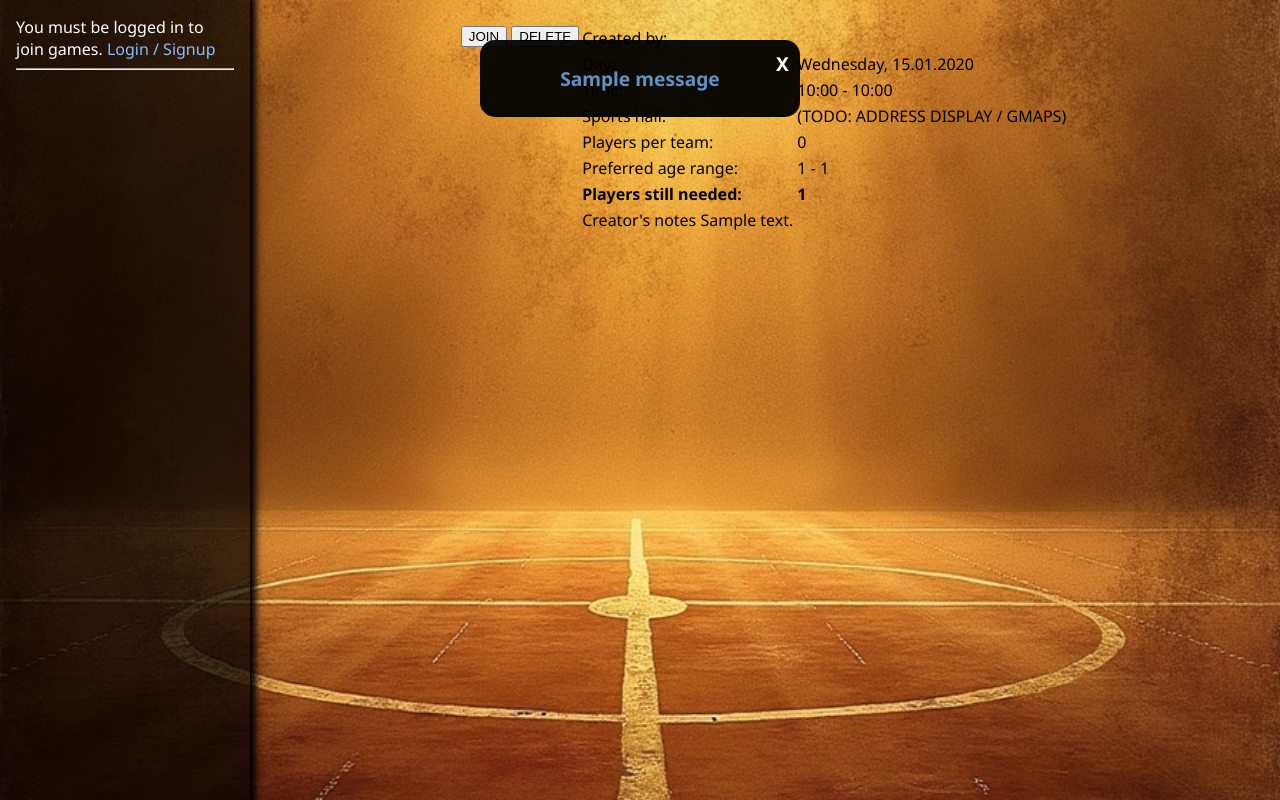
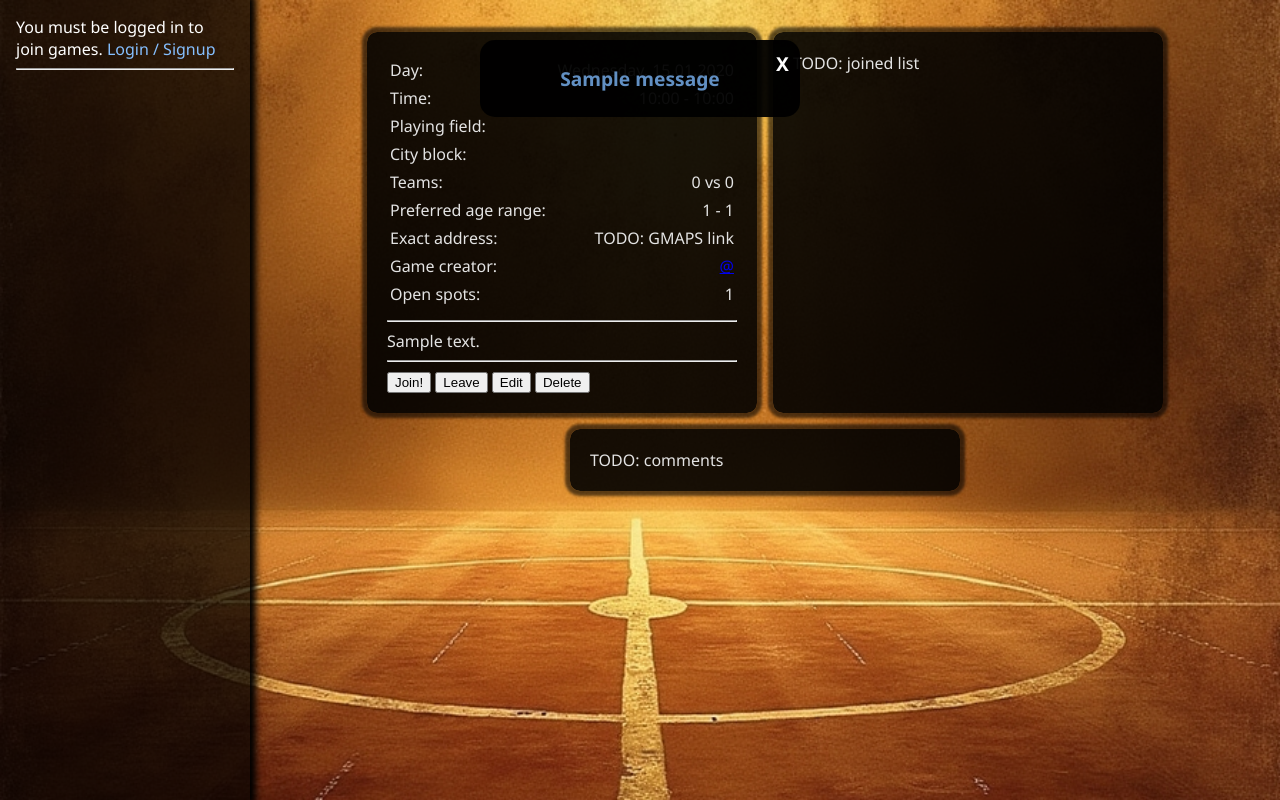
Before and after one commit to CorDamir/zagreballer, a Django app: page /game-info/1 in a window 1280 px wide. Run offline with Django 4.2, Linux system fonts and the light colour scheme; tables that the repository leaves empty hold one stand-in row (values such as "Sample post"); one stand-in notice (Sample message) is shown; data that the repository does not hold is empty.

Commit message:
add basic 'game detail' display setup

```diff
--- a/games_display/templates/game-info.html
+++ b/games_display/templates/game-info.html
@@ -1,27 +1,25 @@
 <!--
-    add preferred age range
-    add creator
     add joining player list as links to profiles
     add comments area
     add join/leave button
-    add exact address and gmap link
 
+    game - modified data concrete game
+    players - all joined players
+
+     if game.custom_description
+        <hr>
+        <div class="game-card-info-text">
+             game.custom_description
+        </div>
+     endif
 -->
 
 {% extends "index.html" %}
 
 {% block main %}
+<div class="detail-card">
     <table>
         <tbody>
-            <tr>
-                <td>Created by:</td>
-                <td>
-                    <a href="{% url 'profile' game.creator.username %}">
-                        {{ game.creator.username }}
-                    </a>
-                </td>
-            </tr>
-
             <tr>
                 <td>Day:</td>
                 <td>{{ game.play_time_start | date:'l, d.m.Y' }}</td>
@@ -33,15 +31,18 @@
             </tr>
 
             <tr>
-                <td>Sports hall:</td>
-                <td>{{ game.futsal_field.name }}
-                    (TODO: ADDRESS DISPLAY / GMAPS)
-                </td>
+                <td>Playing field:</td>
+                <td>{{ game.futsal_field.name }}</td>
             </tr>
 
             <tr>
-                <td>Players per team:</td>
-                <td>{{ game.players_full }}</td>
+                <td>City block:</td>
+                <td>{{ game.futsal_field.get_location_cityblock_display }}</td>
+            </tr>
+
+            <tr>
+                <td>Teams:</td>
+                <td>{{ game.players_full }} vs {{ game.players_full }}</td>
             </tr>
 
             <tr>
@@ -50,32 +51,45 @@
             </tr>
 
             <tr>
-                <td><strong>Players still needed:</strong></td>
-                <td><strong>{{ players_missing }}</strong></td>
+                <td>Exact address:</td>
+                <td>
+                    TODO: GMAPS link
+                </td>
             </tr>
 
-            {% if game.custom_description %}
-                <tr>
-                    <td>
-                    Creator's notes
-                    {{ game.custom_description }}
-                    </td>
-                </tr>
-            {% endif %}
+            <tr>
+                <td>Game creator:</td>
+                <td><a href="{% url 'profile' game.creator.username %}">
+                        @{{ game.creator.username }}
+                    </a>
+                </td>
+            </tr>
+
+            <tr>
+                <td>Open spots:</td>
+                <td>
+                    {% if game.players_missing %}
+                        {{ game.players_missing }}
+                    {% else %}
+                        Game is full.
+                    {% endif %}
+                </td>
+            </tr>
         </tbody>
+    </table>
+    {% if game.custom_description %}
+        <hr>
+        <div>{{ game.custom_description }}</div>
+    {% endif %}
+    <hr>
+    <div id="control-buttons">
+        <input type="button" class="button" value="Join!">
+        <input type="button" class="button" value="Leave">
+        <input type="button" class="button" value="Edit">
+        <input type="button" class="button" value="Delete">
+    </div>
+</div>
 
-        <div>
-            <a href="{% url 'join_game' game.id %}"><button>JOIN</button></a>
-            <a href="{% url 'delete_game' game.id %}"><button>DELETE</button></a>
-            {% if players %}
-                <div>Users already joined
-                    <div>
-                        {% for player in players %}
-                            <div><a href="{% url 'profile' player.username %}">@{{ player.username }}</a></div>
-                        {% endfor %}
-                    </div>
-                </div>
-            {% endif %}
-        </div>
-    </table>
+<div class="detail-card">TODO: joined list</div>
+<div class="detail-card">TODO: comments</div>
 {% endblock %}
--- a/games_display/views.py
+++ b/games_display/views.py
@@ -58,11 +58,11 @@
 
 
 def game_info(request, slg):
-    game = FutsalGame.objects.filter(id=slg).first()
+    game = FutsalGame.objects.filter(id=slg).all()
+    set_games_for_display(game)
+
+    game = game[0]
     players = game.all_joining_players.all()
-
-    players_missing = game.players_missing - players.count()
-    game.players_full = game.players_full // 2
 
     return render(
         request,
@@ -70,7 +70,6 @@
         {
             "game": game,
             "players": players,
-            "players_missing": players_missing,
         }
     )
 
--- a/static/assets/css/style.css
+++ b/static/assets/css/style.css
@@ -57,6 +57,7 @@
     font-size: larger;
     width: 25%;
     font-weight: bold;
+    cursor: pointer;
 }
 
 #popup-close-button {
@@ -79,7 +80,7 @@
     display: grid;
     grid-template-columns: 250px auto auto auto;
     grid-template-rows: auto auto auto;
-    height: 100vh;
+    min-height: 100vh;
 }
 
 /* MENU AND OPTIONS */
@@ -161,6 +162,28 @@
     font-weight: 800;
 }
 
+/* GAME DETAILS SECTION */
+.detail-card {
+    background: rgba(0, 0, 0, 0.9);
+    color: var(--menu);
+    max-width: 350px;
+    width: 85%;
+    border-radius: 10px;
+    box-shadow: 0 0 3px 5px rgba(0, 0, 0, 0.6);
+    padding: 20px;
+    margin: 8px;
+}
+
+.detail-card table {
+    width: 100%;
+}
+
+.detail-card tr {
+    margin: 4px 0;
+    display: flex;
+    justify-content: space-between;
+}
+
 /* PLAIN TEXT IN MAIN AREA */
 .text-description-in-flex {
     width: 100%;
@@ -198,7 +221,7 @@
     max-width: 350px;
     width: 85%;
     border-radius: 10px;
-    box-shadow: 0 0 5px 10px rgba(0, 0, 0, 0.6);
+    box-shadow: 0 0 3px 5px rgba(0, 0, 0, 0.6);
 }
 
 .forms-container .registration {
--- a/templates/index.html
+++ b/templates/index.html
@@ -14,7 +14,7 @@
     <div id="popup-message" {% if not messages %}class="hidden"{% endif %}>
         {% for message in messages %}
             <span class={% if message.tags == "success" %}"success-message" {% else %}"error-message" {% endif %}>
-                {{ message }}
+                {{ message | safe }}
             </span>
         {% endfor %}
         <span id="popup-close-button">X</span>
--- a/zagreballer/settings.py
+++ b/zagreballer/settings.py
@@ -29,7 +29,7 @@
 SECRET_KEY = os.environ.get("SECRET_KEY")
 
 # SECURITY WARNING: don't run with debug turned on in production!
-DEBUG = False
+DEBUG = True
 ALLOWED_HOSTS = ["127.0.0.1", ".herokuapp.com"]
 
 CSRF_TRUSTED_ORIGINS = [
```
Also changed, not shown: games_display/templates/card-display.html (+0 -7 lines), games_display/templates/my-games.html (+6 -11 lines).
